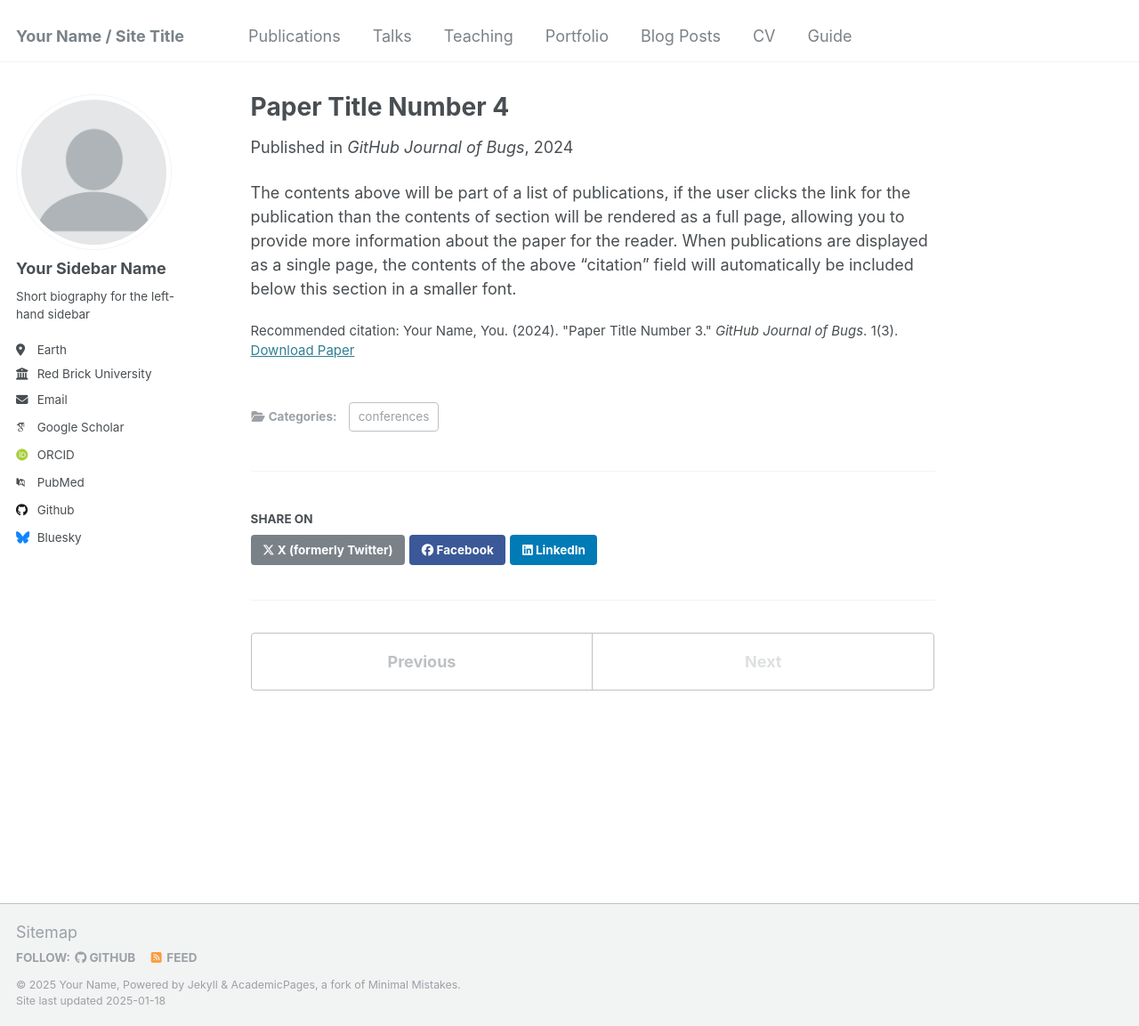
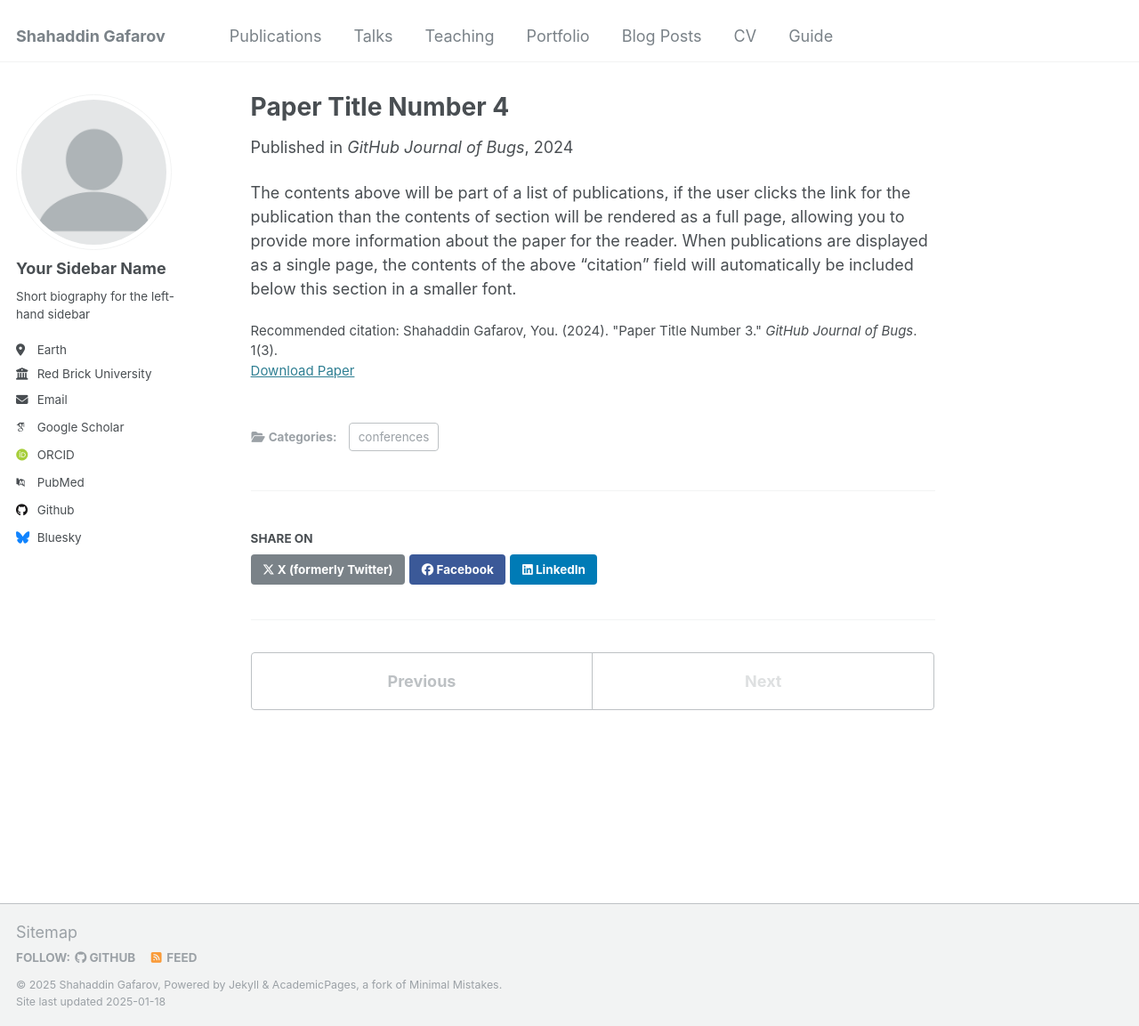
Before and after one commit to shahaddin/shahaddin.github.io, a Jekyll site: the page built from _publications/2024-02-17-paper-title-number-4.md, in a window 1280 px wide and 1153 px high. Shown: the whole window at 89% size. Built offline with Jekyll 4.4.1, drawn with Linux system fonts in a browser that asks for light colours; some web fonts are replaced.

Commit message:
Name Change operation

```diff
--- a/_config.yml
+++ b/_config.yml
@@ -8,9 +8,9 @@
 
 # Basic Site Settings
 locale                   : "en-US"
-title                    : "Your Name / Site Title"
+title                    : "Shahaddin Gafarov"
 title_separator          : "-"
-name                     : &name "Your Name"
+name                     : &name "Shahaddin Gafarov"
 description              : &description "personal description"
 url                      : https://academicpages.github.io # the base hostname & protocol for your site e.g. "https://[your GitHub username].github.io"
 baseurl                  : "" # the subpath of your site, e.g. "/blog"
--- a/_publications/2024-02-17-paper-title-number-4.md
+++ b/_publications/2024-02-17-paper-title-number-4.md
@@ -7,7 +7,7 @@
 date: 2024-02-17
 venue: 'GitHub Journal of Bugs'
 paperurl: 'http://academicpages.github.io/files/paper3.pdf'
-citation: 'Your Name, You. (2024). &quot;Paper Title Number 3.&quot; <i>GitHub Journal of Bugs</i>. 1(3).'
+citation: 'Shahaddin Gafarov, You. (2024). &quot;Paper Title Number 3.&quot; <i>GitHub Journal of Bugs</i>. 1(3).'
 ---
 
 The contents above will be part of a list of publications, if the user clicks the link for the publication than the contents of section will be rendered as a full page, allowing you to provide more information about the paper for the reader. When publications are displayed as a single page, the contents of the above "citation" field will automatically be included below this section in a smaller font.
--- a/markdown_generator/publications.tsv
+++ b/markdown_generator/publications.tsv
@@ -1,4 +1,4 @@
 pub_date	title	venue	excerpt	citation	url_slug	paper_url	slides_url
-2009-10-01	Paper Title Number 1	Journal 1	This paper is about the number 1. The number 2 is left for future work.	Your Name, You. (2009). "Paper Title Number 1." <i>Journal 1</i>. 1(1).	paper-title-number-1	http://academicpages.github.io/files/paper1.pdf	http://academicpages.github.io/files/slides1.pdf
-2010-10-01	Paper Title Number 2	Journal 1	This paper is about the number 2. The number 3 is left for future work.	Your Name, You. (2010). "Paper Title Number 2." <i>Journal 1</i>. 1(2).	paper-title-number-2	http://academicpages.github.io/files/paper2.pdf	http://academicpages.github.io/files/slides2.pdf
-2015-10-01	Paper Title Number 3	Journal 1	This paper is about the number 3. The number 4 is left for future work.	Your Name, You. (2015). "Paper Title Number 3." <i>Journal 1</i>. 1(3).	paper-title-number-3	http://academicpages.github.io/files/paper3.pdf	http://academicpages.github.io/files/slides3.pdf
+2009-10-01	Paper Title Number 1	Journal 1	This paper is about the number 1. The number 2 is left for future work.	Shahaddin Gafarov, You. (2009). "Paper Title Number 1." <i>Journal 1</i>. 1(1).	paper-title-number-1	http://academicpages.github.io/files/paper1.pdf	http://academicpages.github.io/files/slides1.pdf
+2010-10-01	Paper Title Number 2	Journal 1	This paper is about the number 2. The number 3 is left for future work.	Shahaddin Gafarov, You. (2010). "Paper Title Number 2." <i>Journal 1</i>. 1(2).	paper-title-number-2	http://academicpages.github.io/files/paper2.pdf	http://academicpages.github.io/files/slides2.pdf
+2015-10-01	Paper Title Number 3	Journal 1	This paper is about the number 3. The number 4 is left for future work.	Shahaddin Gafarov, You. (2015). "Paper Title Number 3." <i>Journal 1</i>. 1(3).	paper-title-number-3	http://academicpages.github.io/files/paper3.pdf	http://academicpages.github.io/files/slides3.pdf
```
Also changed, not shown: _publications/2009-10-01-paper-title-number-1.md (+1 -1 lines), _publications/2010-10-01-paper-title-number-2.md (+1 -1 lines), _publications/2015-10-01-paper-title-number-3.md (+1 -1 lines), .github/workflows/scrape_talks.yml (added), 1 other file.
